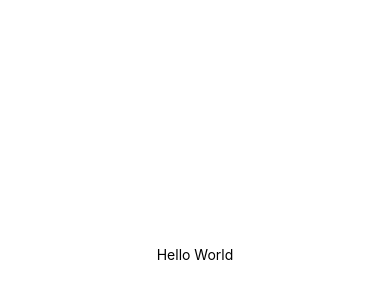
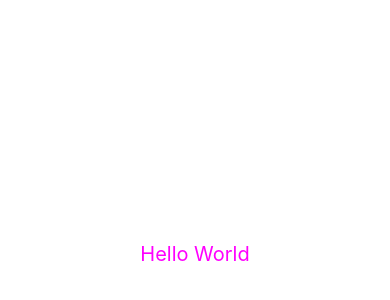
Before and after one commit to DanielleInkster/ShoppingList, a React Native app: screen / in a window 390 px wide. Shown: the part 168-468 px from the top of the page. Built offline with nearby package versions, Linux system fonts and the light colour scheme.

Commit message:
added stylesheet

```diff
--- a/App.js
+++ b/App.js
@@ -1,10 +1,10 @@
 import React from 'react'
-import {View, Text} from 'react-native'
+import {View, Text, StyleSheet} from 'react-native'
 
 const App =()=>{
   return(
-    <View style ={{flex:1, justifyContent:'center', alignItems: 'center'}}>
-      <Text>
+    <View style ={styles.container}>
+      <Text style={styles.text}>
         Hello World
       </Text>
     </View>
@@ -12,4 +12,18 @@
   )
 }
 
+const styles = StyleSheet.create({
+  container:{
+    flex: 1,
+    justifyContent: 'center',
+    alignItems: 'center'
+  },
+
+  text:{
+    color: 'magenta',
+    fontSize: 20
+
+  }
+})
+
 export default App
```
